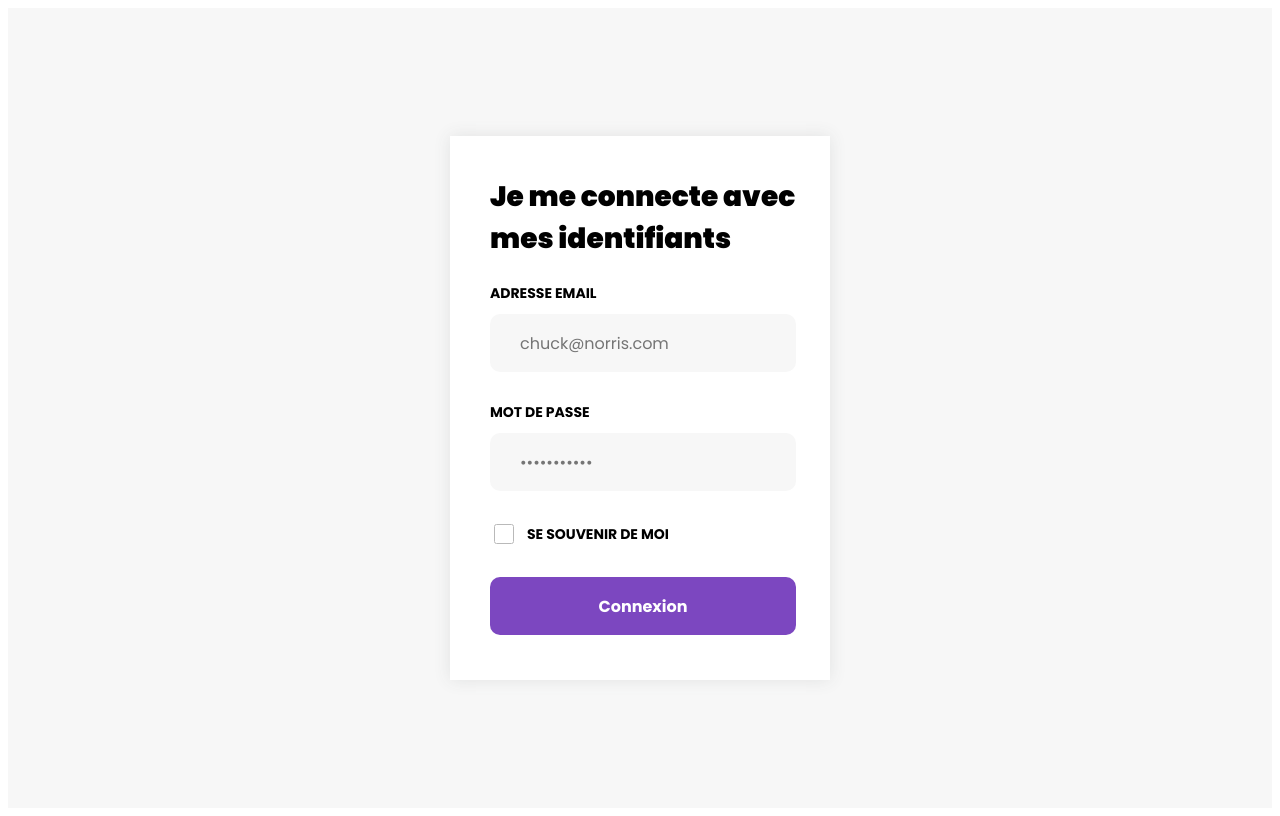
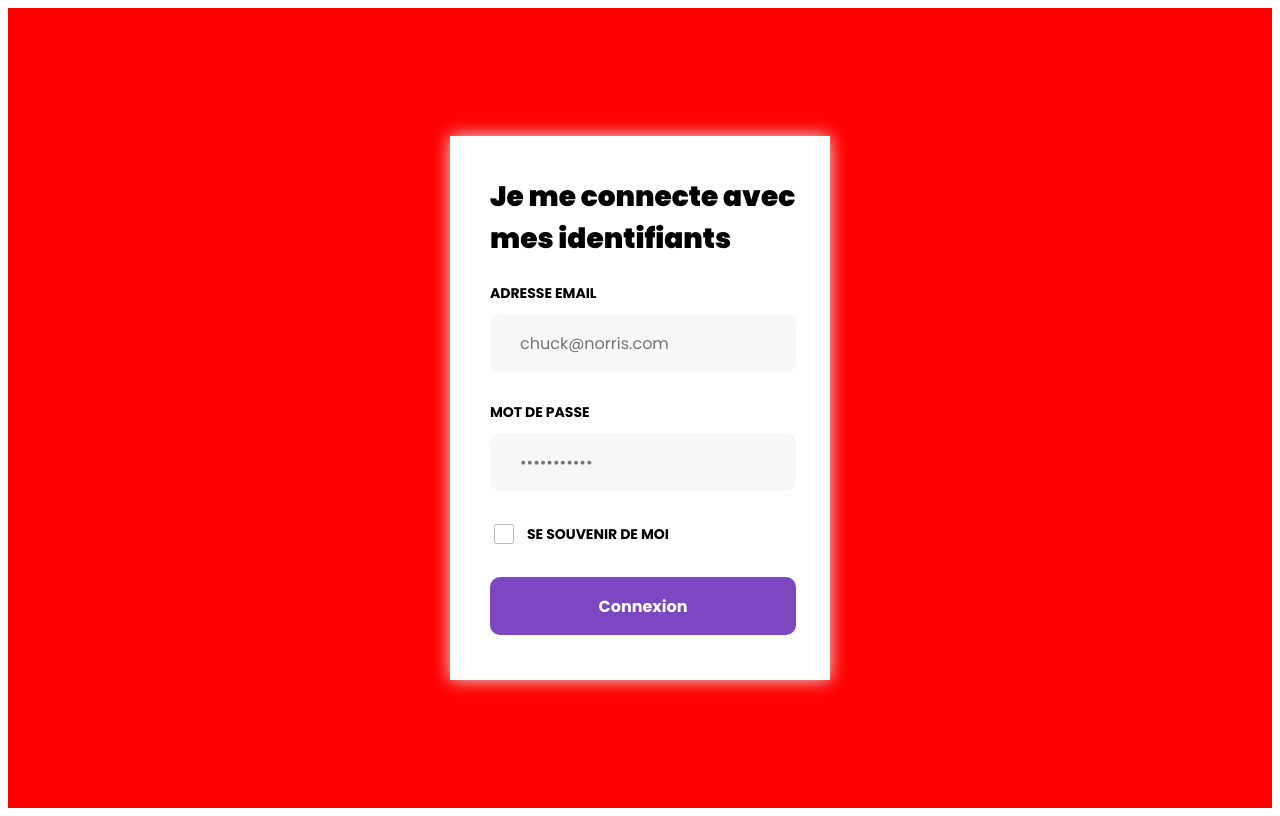
Before and after one commit to Didof69/Brief-Recuperation-Info-Formulaire, a plain HTML site: page index.html in a window 1280 px wide. Drawn offline with Linux system fonts and the light colour scheme.

Commit message:
test conflit

```diff
--- a/css/style.css
+++ b/css/style.css
@@ -19,7 +19,7 @@
 }
 
 .learn {
-  background-color: #f7f7f7;
+  background-color: red;
   display: flex;
   justify-content: center;
   align-items: center;
```
